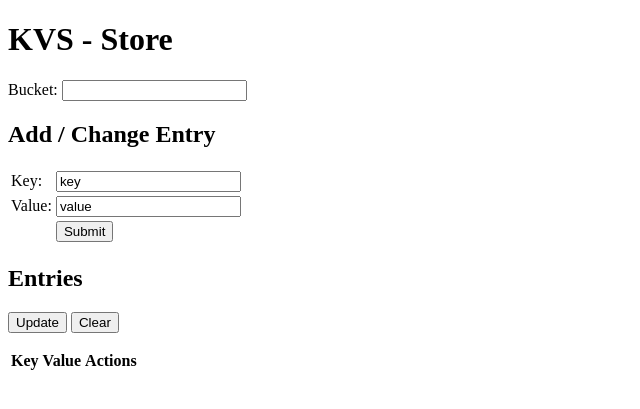
After one commit to falk-werner/kvs, a PHP site: page /store-test.html in a window 1280 px wide. The commit adds this page. Shown: the top 409 px of the page, without its empty margins (0-640 px from the left). Run offline with PHP 8.4, Linux system fonts and the light colour scheme; lists and menus that the app fills with data are empty.

Commit message:
implement some store APIs
Signed-off-by: Falk Werner <falk.werner@gmx.net>

```diff
--- /dev/null
+++ b/src/store-test.html
@@ -0,0 +1,124 @@
+<!DOCTYPE html>
+<html>
+<head>
+    <title>KVS</title>
+    <script type="text/javascript">
+        function startup() {
+            document.querySelector("#update").addEventListener("click", update_entries);
+            document.querySelector("#clear").addEventListener("click", clear_entries);
+            document.querySelector("#set_value").addEventListener("click", set_entry);
+        }
+
+        async function update_entries() {
+            const tbody = document.querySelector("#entries");
+            tbody.innerHTML = "";
+
+            const bucket_name = document.querySelector("#bucket_name").value;
+            try {
+                const response = await fetch(`/store/v1/bucket/${bucket_name}`);
+                const entries = await response.json();
+
+                for(let [key, value] of Object.entries(entries)) {
+                    const row = document.createElement("tr");
+                    tbody.appendChild(row);
+
+                    const td_key = document.createComment("td");
+                    row.appendChild(td_key);
+                    td_key.textContent = key;
+
+                    const td_value = document.createComment("td");
+                    row.appendChild(td_value);
+                    td_value.textContent = value;
+
+                    const td_actions = document.createComment("td");
+                    row.appendChild(td_actions);
+                    const remove = document.createElement("input");
+                    td_actions.appendChild(remove);
+                    remove.type = "button";
+                    remove.value = "Remove";
+                    remove.addEventListener("click", () => { remove_entry(key); });
+                }
+            }
+            catch (err) {
+                console.error(err);
+            }
+        }
+
+        async function clear_entries() {
+            const bucket_name = document.querySelector("#bucket_name").value;
+            try {
+                await fetch(`/store/v1/bucket/${bucket_name}`, {method: "DELETE"});
+                await update_entries();
+            }
+            catch (err) {
+                console.log(err);
+            }
+        }
+
+        async function set_entry() {
+            const bucket_name = document.querySelector("#bucket_name").value;
+            const key = document.querySelector("#key").value;
+            const value = document.querySelector("#value").value;
+            try {
+                await fetch(`/store/v1/bucket/${bucket_name}/entry/${key}`, {method: "POST", body: value});
+                await update_entries();
+            }
+            catch (err) {
+                console.log(err);
+            }
+        }
+
+        async function remove_entry(key) {
+            const bucket_name = document.querySelector("#bucket_name").value;
+
+            try {
+                await fetch(`/store/v1/bucket/${bucket_name}/entry/${key}`, {method: "DELETE"});
+                await update_entries();
+            }
+            catch (err) {
+                console.log(err);
+            }
+
+        }
+    </script>
+</head>
+<body onload="startup()">
+    <h1>KVS - Store</h1>
+    <p>
+        <label>Bucket: </label><input type="text" id="bucket_name"/>
+    </p>
+
+    <h2>Add / Change Entry</h2>
+    <table>
+        <tr>
+            <td>Key:</td>
+            <td><input type="text" id="key" value="key"/></td>
+        </tr>
+        <tr>
+            <td>Value:</td>
+            <td><input type="text" id="value" value="value"/></td>
+        </tr>
+        <tr>
+            <td></td>
+            <td><input type="button" id="set_value" value="Submit"/></td>
+        </tr>
+    </table>
+
+    <h2>Entries</h2>
+    <p>
+        <input type="button" id="update" value="Update"/>
+        <input type="button" id="clear" value="Clear"/>
+    </p>
+    <table>
+        <thead>
+            <tr>
+                <th>Key</th>
+                <th>Value</th>
+                <th>Actions</th>
+            </tr>
+        </thead>
+        <tbody id="entries"></tbody>
+    </table>
+
+</body>
+</html>
```
Also changed, not shown: src/kvs-db.php (+50 -0 lines), src/kvs-store-v1.php (+32 -26 lines).
